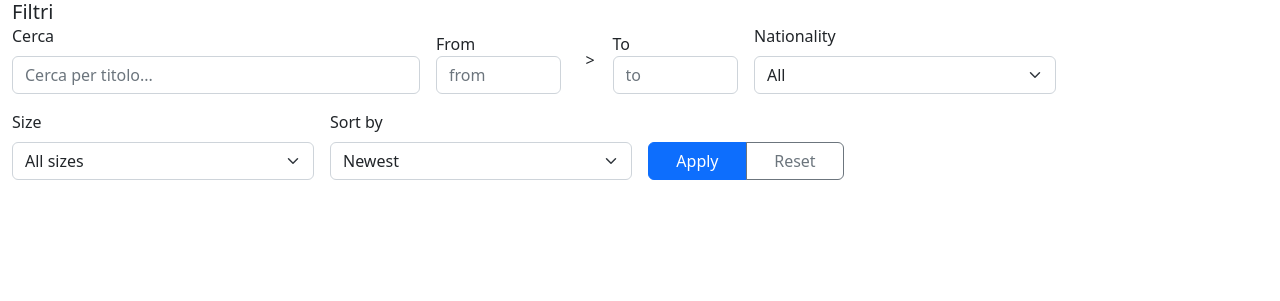
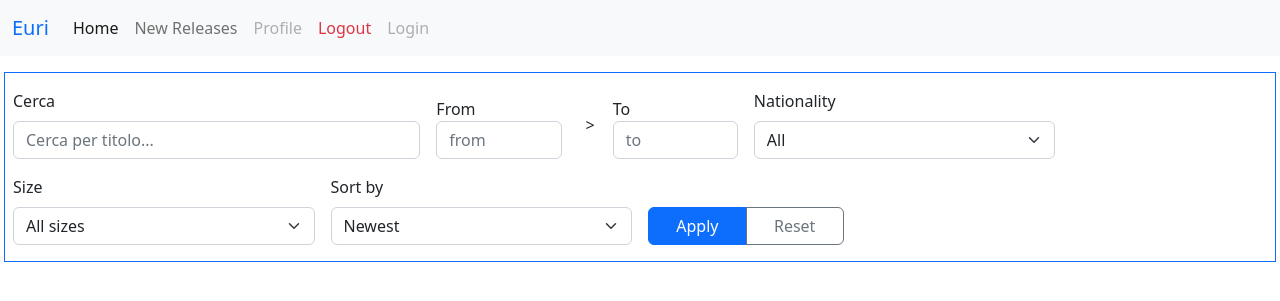
Before and after one commit to accaicedtea/euri, a CodeIgniter 4 app: the page made by app/Views/testloop.php in a window 1280 px wide. Shown: the top 301 px of the page. Run offline with PHP 8.4 and a stand-in for CodeIgniter, Linux system fonts and the light colour scheme; the template is opened without the code that fills it, so the values that code supplies are empty; some libraries are stand-ins or nearby versions.

Commit message:
aggiungi navbar che non funziona

```diff
--- /dev/null
+++ b/app/Views/nav_bar.php
@@ -0,0 +1,25 @@
+<!-- Navigation Bar Section -->
+<section>
+    <nav class="navbar navbar-expand-lg navbar-light bg-light">
+        <div class="container-fluid">
+            <a class="navbar-brand text-primary" href="#">Euri</a>
+            <button class="navbar-toggler" type="button" data-bs-toggle="collapse" data-bs-target="#navbarNavAltMarkup"
+                aria-controls="navbarNavAltMarkup" aria-expanded="false" aria-label="Toggle navigation">
+                <span class="navbar-toggler-icon"></span>
+            </button>
+            <div class="collapse navbar-collapse" id="navbarNavAltMarkup">
+                <div class="navbar-nav">
+                    <a class="nav-link active" aria-current="page" href="#">Home</a>
+                    <a class="nav-link" href="#">New Releases</a>
+                    <!-- if logged -->
+                    <a class="nav-link disabled" href="#" tabindex="-1" aria-disabled="true">Profile</a>
+                    <a class="nav-link text-danger" href="#">Logout</a>
+
+                    <!-- if not logged -->
+                    <a class="nav-link disabled" href="#" tabindex="-2" aria-disabled="true">Login</a>
+
+                </div>
+            </div>
+        </div>
+    </nav>
+</section>
--- a/app/Views/testloop.php
+++ b/app/Views/testloop.php
@@ -4,7 +4,7 @@
 <head>
     <meta charset="utf-8">
     <meta name="viewport" content="width=device-width, initial-scale=1">
-    <title>Bootstrap demo</title>
+    <title>Filtri</title>
     <link href="https://cdn.jsdelivr.net/npm/bootstrap@5.2.3/dist/css/bootstrap.min.css" rel="stylesheet"
         integrity="sha384-rbsA2VBKQhggwzxH7pPCaAqO46MgnOM80zW1RWuH61DGLwZJEdK2Kadq2F9CUG65" crossorigin="anonymous">
     <script src="https://cdn.jsdelivr.net/npm/bootstrap@5.2.3/dist/js/bootstrap.bundle.min.js"
@@ -22,16 +22,17 @@
     }
     </style>
 </head>
-<div class="container-fluid">
-    <!-- Sezione Filtri -->
-    <section class="mb-4">
 
-        <div class="title">
-            <h5 class="mb-0">Filtri</h5>
-        </div>
+<body>
+    <?= view('nav_bar') ?>
+
+
+    <!-- Filer Section -->
+    <section class="container-fluid mb-4">
+
         <div class="row">
             <form method="get" action="">
-                <div class="row g-3">
+                <div class="row pb-3 mt-3 border border-primary g-3">
                     <!-- Filtro Ricerca -->
                     <div class="col-md-4">
                         <label for="searchInput" class="form-label">Cerca</label>
@@ -88,7 +89,7 @@
                     </div>
 
                     <!-- Action Buttons -->
-                    <div class="col-md-2 d-flex align-items-end">
+                    <div class="col-md-2 d-flex align-items-end ">
                         <div class="btn-group w-100" role="group">
                             <button type="submit" class="btn btn-primary">Apply</button>
                             <a href="#" class="btn btn-outline-secondary">Reset</a>
@@ -97,11 +98,10 @@
                 </div>
             </form>
         </div>
-</div>
     </section>
 
-<!-- Sezione Card -->
-<section>
+    <!-- Card section -->
+    <section class="container-fluid">
         <div class="row justify-content-center g-4">
             <?php foreach ($items as $item): ?>
             <div class="col-auto">
@@ -119,3 +119,7 @@
         </div>
     </section>
     </div>
+
+</body>
+
+</html>
```
Also changed, not shown: app/Views/card.php (+7 -5 lines). Lines whose indentation alone changed are shown as unchanged.
